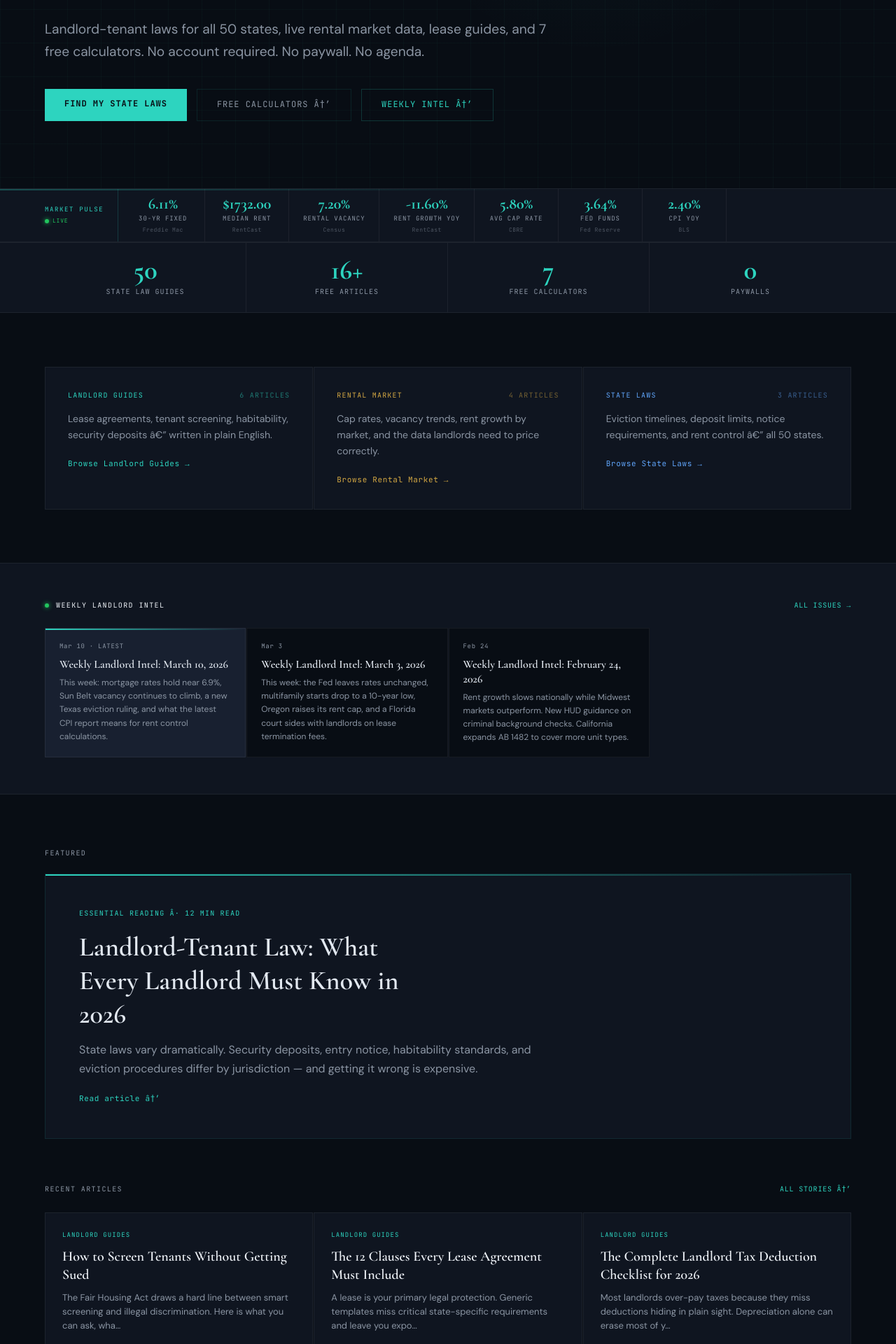
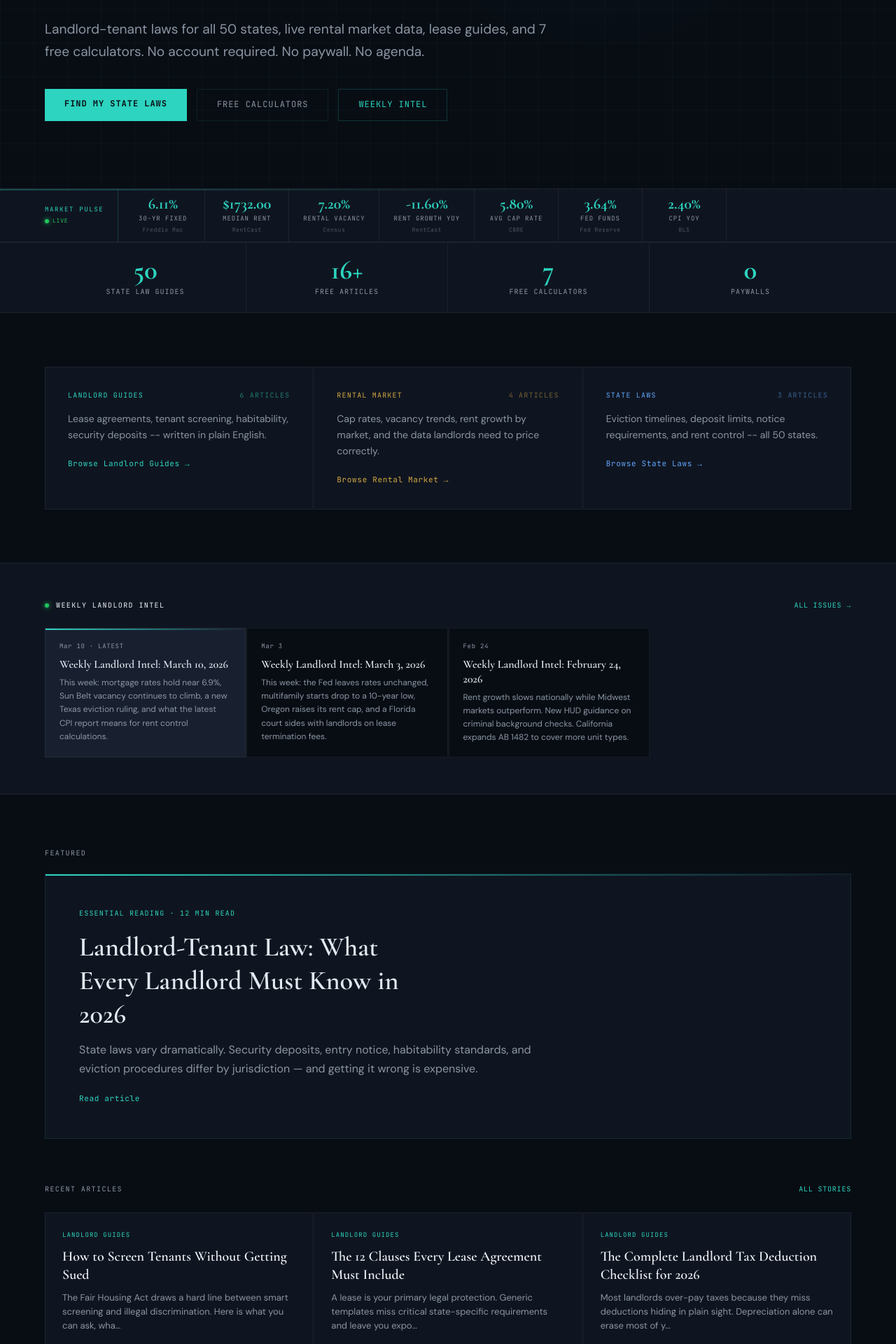
Before and after one commit to LHBUSA/intelligent-landlord-release, a Next.js app: page / in a window 1280 px wide. Shown: the part 480-2400 px from the top of the page at 70% size. Built offline with nearby package versions, Linux system fonts and the light colour scheme; no server answers.

Commit message:
fix: complete page.tsx rewrite, all encoding gone

```diff
--- a/app/page.tsx
+++ b/app/page.tsx
@@ -7,7 +7,7 @@ import { LiveTickerClient as LiveTicker } from '@/components/LiveTickerClient'
 import { NewsStrip } from '@/components/NewsStrip'
 
 export const metadata: Metadata = {
-  title: 'Intelligent Landlord â€” Free Rental Property Intelligence',
+  title: 'Intelligent Landlord -- Free Rental Property Intelligence',
   description: 'Landlord-tenant laws for all 50 states, live rental market data, lease guides, and free calculators. No signup, no paywall, no agenda.',
 }
 
@@ -24,12 +24,11 @@ export default function Home() {
   ]
 
   const PILLARS = [
-    { cat: 'guides', label: 'Landlord Guides',  desc: 'Lease agreements, tenant screening, habitability, security deposits â€” written in plain English.', color: 'var(--teal)', count: CATEGORY_COUNTS.guides, href: '/guides' },
+    { cat: 'guides', label: 'Landlord Guides',  desc: 'Lease agreements, tenant screening, habitability, security deposits -- written in plain English.', color: 'var(--teal)', count: CATEGORY_COUNTS.guides, href: '/guides' },
     { cat: 'market', label: 'Rental Market',    desc: 'Cap rates, vacancy trends, rent growth by market, and the data landlords need to price correctly.', color: 'var(--gold)', count: CATEGORY_COUNTS.market, href: '/market' },
-    { cat: 'legal',  label: 'State Laws',       desc: 'Eviction timelines, deposit limits, notice requirements, and rent control â€” all 50 states.', color: 'var(--blue)', count: CATEGORY_COUNTS.legal, href: '/legal' },
+    { cat: 'legal',  label: 'State Laws',       desc: 'Eviction timelines, deposit limits, notice requirements, and rent control -- all 50 states.', color: 'var(--blue)', count: CATEGORY_COUNTS.legal, href: '/legal' },
   ]
 
-  // Shape news items for the client component (no functions passed)
   const newsItems = latestNews.map(a => ({
     slug: a.slug,
     title: a.title,
@@ -39,7 +38,6 @@ export default function Home() {
 
   return (
     <>
-      {/* Hero */}
       <section style={{ padding: 'clamp(48px,8vw,96px) var(--page-pad)', background: 'var(--bg)', position: 'relative', overflow: 'hidden' }}>
         <div style={{ position: 'absolute', inset: 0, backgroundImage: 'linear-gradient(rgba(45,212,191,0.03) 1px, transparent 1px), linear-gradient(90deg, rgba(45,212,191,0.03) 1px, transparent 1px)', backgroundSize: '48px 48px', pointerEvents: 'none' }} />
         <div style={{ position: 'absolute', top: -100, right: '10%', width: 600, height: 600, background: 'radial-gradient(circle, rgba(45,212,191,0.06) 0%, transparent 70%)', pointerEvents: 'none' }} />
@@ -61,19 +59,17 @@ export default function Home() {
               Find My State Laws
             </Link>
             <Link href="/tools" style={{ border: '1px solid var(--border)', color: 'var(--muted)', padding: '12px 28px', fontFamily: "'JetBrains Mono', monospace", fontSize: 12, letterSpacing: '0.08em', textTransform: 'uppercase' }}>
-              Free Calculators â†’
+              Free Calculators
             </Link>
             <Link href="/news" style={{ border: '1px solid rgba(45,212,191,0.2)', color: 'var(--teal)', padding: '12px 28px', fontFamily: "'JetBrains Mono', monospace", fontSize: 12, letterSpacing: '0.08em', textTransform: 'uppercase' }}>
-              Weekly Intel â†’
+              Weekly Intel
             </Link>
           </div>
         </div>
       </section>
 
-      {/* Live Market Ticker â€” client component */}
       <LiveTicker />
 
-      {/* Stats bar */}
       <div style={{ background: 'var(--bg2)', borderTop: '1px solid var(--border2)', borderBottom: '1px solid var(--border2)' }}>
         <div style={{ maxWidth: 'var(--max-w)', margin: '0 auto', padding: '0 var(--page-pad)', display: 'grid', gridTemplateColumns: 'repeat(4, 1fr)' }}>
           {STATS.map((s, i) => (
@@ -85,56 +81,50 @@ export default function Home() {
         </div>
       </div>
 
-      {/* Content pillars */}
       <section style={{ maxWidth: 'var(--max-w)', margin: '0 auto', padding: 'clamp(48px,6vw,80px) var(--page-pad)' }}>
         <PillarCards pillars={PILLARS} />
       </section>
 
-      {/* Weekly Intel strip â€” client component */}
       {newsItems.length > 0 && <NewsStrip items={newsItems} />}
 
-      {/* Featured article */}
       {featured && (
         <section style={{ maxWidth: 'var(--max-w)', margin: '0 auto', padding: 'clamp(48px,6vw,80px) var(--page-pad) 0' }}>
           <div style={{ fontFamily: "'JetBrains Mono', monospace", fontSize: 10, letterSpacing: '0.14em', textTransform: 'uppercase', color: 'var(--muted)', marginBottom: 20 }}>Featured</div>
           <Link href={`/${featured.category}/${featured.slug}`} style={{ display: 'block', background: 'var(--bg2)', border: '1px solid var(--border)', padding: 'clamp(24px,4vw,48px)', position: 'relative', overflow: 'hidden' }}>
             <div style={{ position: 'absolute', top: 0, left: 0, right: 0, height: 2, background: 'linear-gradient(90deg, var(--teal) 0%, transparent 100%)' }} />
             <div style={{ fontFamily: "'JetBrains Mono', monospace", fontSize: 10, letterSpacing: '0.12em', textTransform: 'uppercase', color: 'var(--teal)', marginBottom: 16 }}>
-              {featured.pill} Â· {featured.readTime} read
+              {featured.pill} · {featured.readTime} read
             </div>
             <h2 style={{ fontFamily: "'Cormorant Garamond', Georgia, serif", fontSize: 'clamp(1.5rem, 3vw, 2.5rem)', fontWeight: 600, lineHeight: 1.25, maxWidth: '26ch', marginBottom: 14 }}>
               {featured.title}
             </h2>
             <p style={{ color: 'var(--muted)', maxWidth: '62ch', lineHeight: 1.65 }}>{featured.excerpt}</p>
-            <div style={{ marginTop: 20, fontFamily: "'JetBrains Mono', monospace", fontSize: 11, color: 'var(--teal)', letterSpacing: '0.06em' }}>Read article â†’</div>
+            <div style={{ marginTop: 20, fontFamily: "'JetBrains Mono', monospace", fontSize: 11, color: 'var(--teal)', letterSpacing: '0.06em' }}>Read article</div>
           </Link>
         </section>
       )}
 
-      {/* Recent articles grid */}
       <section style={{ maxWidth: 'var(--max-w)', margin: '0 auto', padding: 'clamp(40px,5vw,64px) var(--page-pad)' }}>
         <div style={{ display: 'flex', justifyContent: 'space-between', alignItems: 'baseline', marginBottom: 24 }}>
           <div style={{ fontFamily: "'JetBrains Mono', monospace", fontSize: 10, letterSpacing: '0.14em', textTransform: 'uppercase', color: 'var(--muted)' }}>Recent Articles</div>
-          <Link href="/news" style={{ fontFamily: "'JetBrains Mono', monospace", fontSize: 10, color: 'var(--teal)', letterSpacing: '0.08em', textTransform: 'uppercase' }}>All Stories â†’</Link>
+          <Link href="/news" style={{ fontFamily: "'JetBrains Mono', monospace", fontSize: 10, color: 'var(--teal)', letterSpacing: '0.08em', textTransform: 'uppercase' }}>All Stories</Link>
         </div>
         <ArticleCards articles={recent} />
       </section>
 
-      {/* 50 State CTA */}
       <section style={{ background: 'var(--bg2)', borderTop: '1px solid var(--border2)', borderBottom: '1px solid var(--border2)', padding: 'clamp(40px,5vw,64px) var(--page-pad)' }}>
         <div style={{ maxWidth: 'var(--max-w)', margin: '0 auto', display: 'grid', gridTemplateColumns: '1fr auto', gap: 32, alignItems: 'center' }}>
           <div>
             <div style={{ fontFamily: "'JetBrains Mono', monospace", fontSize: 10, letterSpacing: '0.14em', textTransform: 'uppercase', color: 'var(--teal)', marginBottom: 12 }}>All 50 States + DC</div>
             <h2 style={{ fontFamily: "'Cormorant Garamond', Georgia, serif", fontSize: 'clamp(1.5rem, 3vw, 2.2rem)', fontWeight: 600, marginBottom: 10 }}>Find the landlord laws for your state</h2>
-            <p style={{ color: 'var(--muted)', maxWidth: '55ch', lineHeight: 1.65, fontSize: 15 }}>Security deposit limits, eviction timelines, required notices, rent control status â€” every state, always free.</p>
+            <p style={{ color: 'var(--muted)', maxWidth: '55ch', lineHeight: 1.65, fontSize: 15 }}>Security deposit limits, eviction timelines, required notices, rent control status -- every state, always free.</p>
           </div>
           <Link href="/legal" style={{ background: 'var(--teal)', color: '#080D14', padding: '14px 32px', fontFamily: "'JetBrains Mono', monospace", fontSize: 12, letterSpacing: '0.08em', textTransform: 'uppercase', fontWeight: 700, whiteSpace: 'nowrap', flexShrink: 0 }}>
-            Browse All States â†’
+            Browse All States
           </Link>
         </div>
       </section>
 
-      {/* Ad */}
       <div style={{ padding: '32px var(--page-pad)', display: 'flex', justifyContent: 'center' }}>
         <AdSlot size="leaderboard" />
       </div>
```
